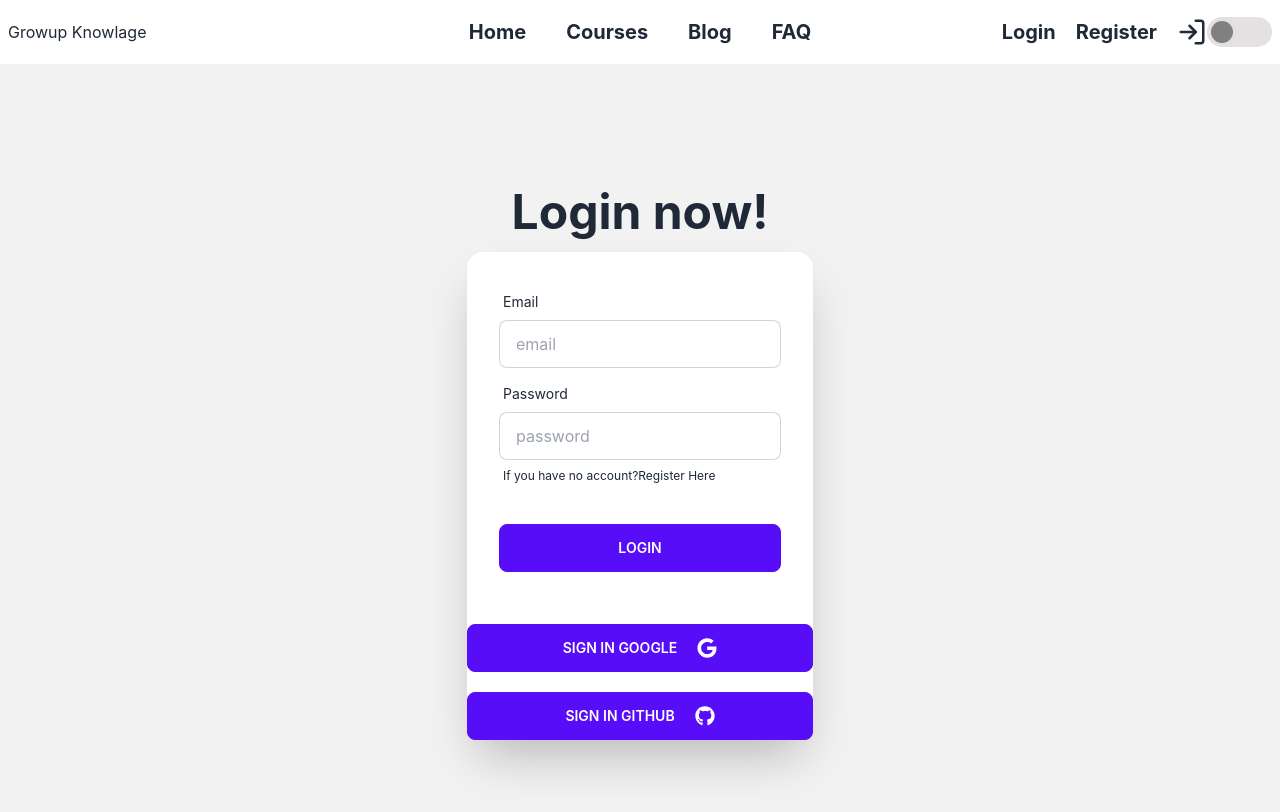
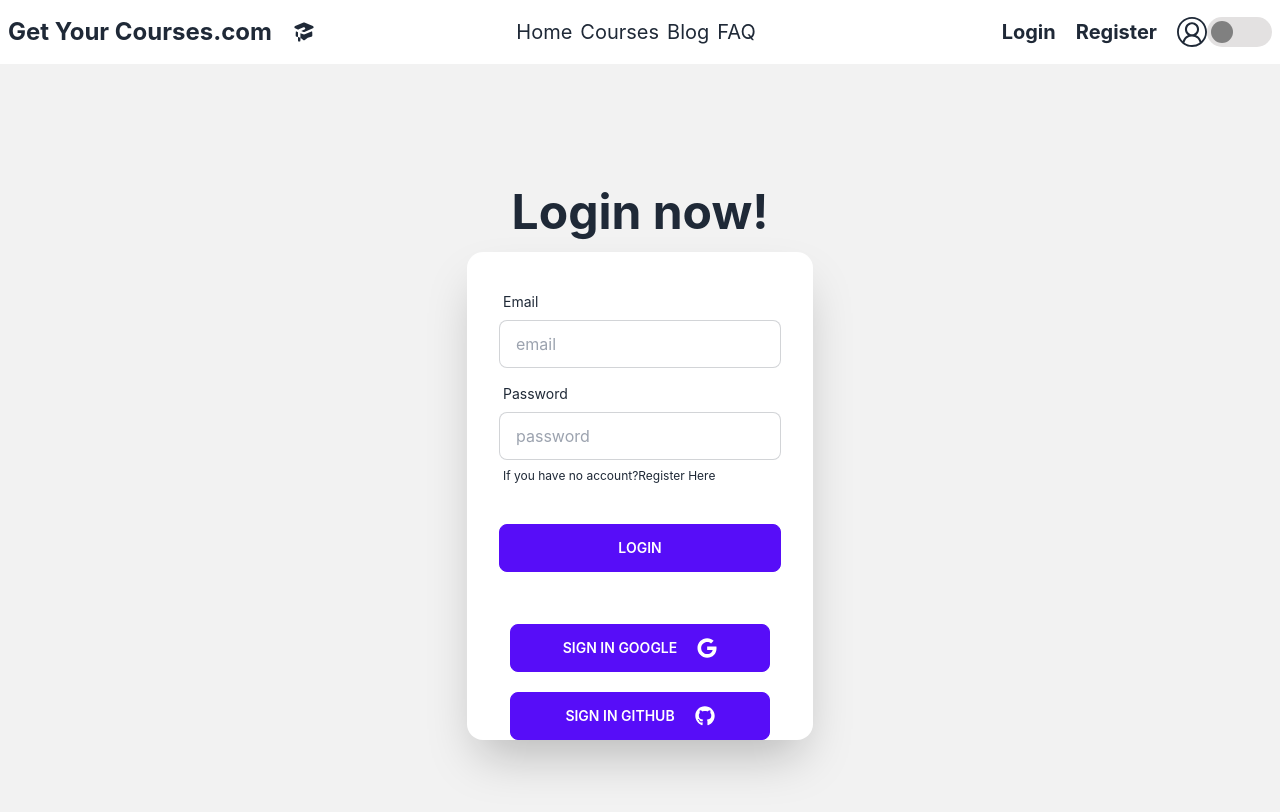
Before and after one commit to Omarabdullah99/b610-learning-platfrom-client-side-Omarabdullah99, a React (Create React App) app: page /login in a window 1280 px wide. Shown: the top 812 px of the page. Built offline with nearby package versions, Linux system fonts and the light colour scheme; no server answers.

Commit message:
googleaccount login

```diff
--- a/src/Contexts/AuthProvider/AuthProvider.js
+++ b/src/Contexts/AuthProvider/AuthProvider.js
@@ -1,5 +1,5 @@
 import React, { createContext, useEffect, useState } from 'react';
-import { createUserWithEmailAndPassword, getAuth, onAuthStateChanged, signInWithEmailAndPassword, signOut, updateProfile } from "firebase/auth";
+import { createUserWithEmailAndPassword, getAuth, onAuthStateChanged, signInWithEmailAndPassword, signInWithPopup, signOut, updateProfile } from "firebase/auth";
 import app from '../../firebase/firebase.config'
 
 export const AuthContext=createContext()
@@ -21,6 +21,11 @@ const AuthProvider = ({children}) => {
             unsubscribe();
         }
     }, [])
+
+    //google sign in
+    const googleSignIn=(provider)=>{
+        return signInWithPopup(auth,provider)
+    }
 
 
     //createUser
@@ -44,7 +49,7 @@ const AuthProvider = ({children}) => {
       })
     }
 
-    const authInfo={user,createUser,logIn,updatProfile,logOut}
+    const authInfo={user,createUser,logIn,updatProfile,logOut,googleSignIn}
 
     return (
         <AuthContext.Provider value={authInfo}>
--- /dev/null
+++ b/src/Routes/PrivateRoute/PrivateRoute.js
@@ -0,0 +1,11 @@
+import React from 'react';
+
+const PrivateRoute = () => {
+    return (
+        <div>
+
+        </div>
+    );
+};
+
+export default PrivateRoute;
--- a/src/component/Header/Header.js
+++ b/src/component/Header/Header.js
@@ -1,74 +1,74 @@
-import React, { useContext } from 'react';
-import { Link } from 'react-router-dom';
-import { AuthContext } from '../../Contexts/AuthProvider/AuthProvider';
-import './Header.css'
-import {  FiLogIn} from 'react-icons/fi';
+// import React, { useContext } from 'react';
+// import { Link } from 'react-router-dom';
+// import { AuthContext } from '../../Contexts/AuthProvider/AuthProvider';
+// import './Header.css'
+// import {  FiLogIn} from 'react-icons/fi';
 
-const Header = () => {
-    const {user,logOut}=useContext(AuthContext)
-    console.log(user)
+// const Header = () => {
+//     const {user,logOut}=useContext(AuthContext)
+//     console.log(user)
 
 
 
-    const handleLogOut=()=>{
-        logOut()
-        .then(()=> {})
-        .catch(error => console.log(error))
-    }
-    // photoURL
-    return (
-       <div className=' bg-gray-500 py-5'>
+//     const handleLogOut=()=>{
+//         logOut()
+//         .then(()=> {})
+//         .catch(error => console.log(error))
+//     }
+//     // photoURL
+//     return (
+//        <div className=' bg-gray-500 py-5'>
 
-       <div className='flex-none lg:flex justify-around w-10/12 mx-auto items-center'>
+//        <div className='flex-none lg:flex justify-around w-10/12 mx-auto items-center'>
 
-       <div className="left flex items-center">
-       <div className="logo"><h1 className='text-2xl text-white'>Learn</h1></div>
-       <div className="name"><h1>name</h1></div>
-       </div>
+//        <div className="left flex items-center">
+//        <div className="logo"><h1 className='text-2xl text-white'>Learn</h1></div>
+//        <div className="name"><h1>name</h1></div>
+//        </div>
 
-       <div className='right'>
-       <ul className=' lg:flex'>
-       <Link to='/'><li>Home</li></Link>
-       <Link to='/courses'><li>Courses</li></Link>
+//        <div className='right'>
+//        <ul className=' lg:flex'>
+//        <Link to='/'><li>Home</li></Link>
+//        <Link to='/courses'><li>Courses</li></Link>
 
-       {
-        user?.uid ?
-        <div>
-        <button className='text-xl' onClick={handleLogOut} >Logout</button>
+//        {
+//         user?.uid ?
+//         <div>
+//         <button className='text-xl' onClick={handleLogOut} >Logout</button>
 
-        </div>
-        :
-        <div>
-        <Link to='/register'><li>Register</li></Link>
-      <Link to='/login'> <li>Login</li></Link>
-      <img  src="" alt="" />
-      <div ></div>
+//         </div>
+//         :
+//         <div>
+//         <Link to='/register'><li>Register</li></Link>
+//       <Link to='/login'> <li>Login</li></Link>
+//       <img  src="" alt="" />
+//       <div ></div>
 
-        </div>
-       }
+//         </div>
+//        }
 
-       {
-        user?.photoURL ?
-        <div className="tooltip" data-tip="hello" >
-        <img   className='w-10 text-5xl text-red-500 rounded-full'  src={user.photoURL} alt=""  title="mammals" />
+//        {
+//         user?.photoURL ?
+//         <div className="tooltip" data-tip="hello" >
+//         <img   className='w-10 text-5xl text-red-500 rounded-full'  src={user.photoURL} alt=""  title="mammals" />
 
-        </div>
-        :
-        <h1 className='text-3xl font-bold'><FiLogIn></FiLogIn></h1>
-       }
+//         </div>
+//         :
+//         <h1 className='text-3xl font-bold'><FiLogIn></FiLogIn></h1>
+//        }
 
 
 
-       </ul>
-       </div>
+//        </ul>
+//        </div>
 
-       <div>
-       <h1>toggel</h1>
-       </div>
+//        <div>
+//        <h1>toggel</h1>
+//        </div>
 
-       </div>
-       </div>
-    );
-};
+//        </div>
+//        </div>
+//     );
+// };
 
-export default Header;
+// export default Header;
--- a/src/component/Login/Login.js
+++ b/src/component/Login/Login.js
@@ -1,11 +1,23 @@
 import React, { useContext, useState } from 'react';
 import { Link } from 'react-router-dom';
-import { FaBeer,FaGoogle,FaGithub } from "react-icons/fa";
+import { FaGoogle,FaGithub } from "react-icons/fa";
 import { AuthContext } from '../../Contexts/AuthProvider/AuthProvider';
+import { GoogleAuthProvider } from 'firebase/auth';
 
 const Login = () => {
-  const {logIn}=useContext(AuthContext)
+  const provider = new GoogleAuthProvider();
+  const {logIn,googleSignIn}=useContext(AuthContext)
   const [error,setError]=useState('')
+
+
+  const handleGoogleSignIn =()=>{
+    googleSignIn(provider)
+    .then(result =>{
+      const user=result.user;
+      console.log(user)
+    })
+    .cathc(error => console.error(error))
+  }
 
     const handleSubmit=(event)=>{
         event.preventDefault()
@@ -31,10 +43,10 @@ const Login = () => {
           setError(errorMessage)
         });
 
+    }
 
-    }
     return (
-        <div className="hero min-h-screen bg-base-200 ">
+        <div className="hero min-h-screen bg-base-200  ">
   <div className="hero-content flex-col ">
     <div className="text-center lg:text-left">
       <h1 className="text-5xl font-bold">Login now!</h1>
@@ -61,11 +73,11 @@ const Login = () => {
         </div>
         <div className="form-control mt-6">
           <button className="btn btn-primary">Login</button>
-
         </div>
       </form>
-      <button className='btn btn-primary mt-5'>Sign In Google <span className='ml-5 text-xl'><FaGoogle></FaGoogle></span> </button>
-          <button className='btn btn-primary mt-5'>Sign In  GitHub <span className='text-xl ml-5'><FaGithub></FaGithub> </span> </button>
+      <button onClick={handleGoogleSignIn} className='btn btn-primary mt-5 w-9/12 mx-auto'>Sign In Google <span className='ml-5 text-xl'><FaGoogle></FaGoogle></span> </button>
+      <button className='btn btn-primary mt-5 w-9/12 mx-auto'>Sign In  GitHub <span className='text-xl ml-5'><FaGithub></FaGithub> </span> </button>
+
     </div>
   </div>
 </div>
--- a/src/component/Navbertwo/Navbertwo.js
+++ b/src/component/Navbertwo/Navbertwo.js
@@ -2,6 +2,8 @@ import React, { useContext, useState } from 'react';
 import { Link } from 'react-router-dom';
 import {AuthContext} from '../../Contexts/AuthProvider/AuthProvider'
 import {  FiLogIn} from 'react-icons/fi';
+import { HiAcademicCap } from "react-icons/hi";
+import { VscAccount } from "react-icons/vsc";
 
 const Navbertwo = () => {
     const {user,logOut}=useContext(AuthContext)
@@ -12,28 +14,28 @@ const Navbertwo = () => {
         .catch(error => console.log(error))
     }
     return (
-        <div>
+        <div >
         <div className="navbar bg-base-100">
         <div className="navbar-start">
           <div className="dropdown">
             <label tabIndex={0} className="btn btn-ghost lg:hidden">
               <svg xmlns="http://www.w3.org/2000/svg" className="h-5 w-5" fill="none" viewBox="0 0 24 24" stroke="currentColor"><path strokeLinecap="round" strokeLinejoin="round" strokeWidth="2" d="M4 6h16M4 12h8m-8 6h16" /></svg>
             </label>
-            <ul tabIndex={0} className="menu menu-compact dropdown-content mt-3 p-2 shadow bg-base-100 rounded-box w-52">
+            <ul tabIndex={0} className="menu menu-compact dropdown-content mt-3 p-2  shadow bg-base-100 rounded-box w-52">
               <Link to='/'><li>Home</li></Link>
               <Link to='/courses'><li>Courses</li></Link>
               <Link><li>Blog</li></Link>
               <Link><li>FAQ</li></Link>
             </ul>
           </div>
-          <h1>Growup Knowlage</h1>
+          <h1 className='text-sm md:text-2xl font-bold font-it flex items-center'>Get Your Courses.com <span className='ml-0 md:ml-5'> <HiAcademicCap></HiAcademicCap> </span> </h1>
         </div>
-        <div className="navbar-center hidden lg:flex">
-          <ul className="menu menu-horizontal p-0">
+        <div className="navbar-center  hidden lg:flex">
+          <ul className="menu menu-horizontal text-xl ">
             <Link to='/'><li>Home</li></Link>
-            <Link to='/courses'><li>Courses</li></Link>
+            <Link to='/courses'><li className='px-2'>Courses</li></Link>
            <Link> <li>Blog </li></Link>
-           <Link> <li>FAQ </li></Link>
+           <Link> <li className='px-2'>FAQ </li></Link>
           </ul>
         </div>
 
@@ -53,9 +55,9 @@ const Navbertwo = () => {
 
         {
             user?.photoURL ?
-            <div ><img    className='w-20 rounded-full'  src={user.photoURL} alt="" title={user?.displayName} /></div>
+            <div ><img    className='w-20 rounded-full'  src={user?.photoURL} alt="" title={user?.displayName} /></div>
             :
-            <h1 className='text-xl md:text-3xl font-bold'><FiLogIn></FiLogIn></h1>
+            <h1 className='text-xl md:text-3xl font-bold'> <VscAccount ></VscAccount > </h1>
         }
 
         <div className='bg-[#e3e1e1] w-[38px] md:w-[65px] h-[20px] md:h-[30px] rounded-[18px] md:rounded-[40px] relative'>
```
